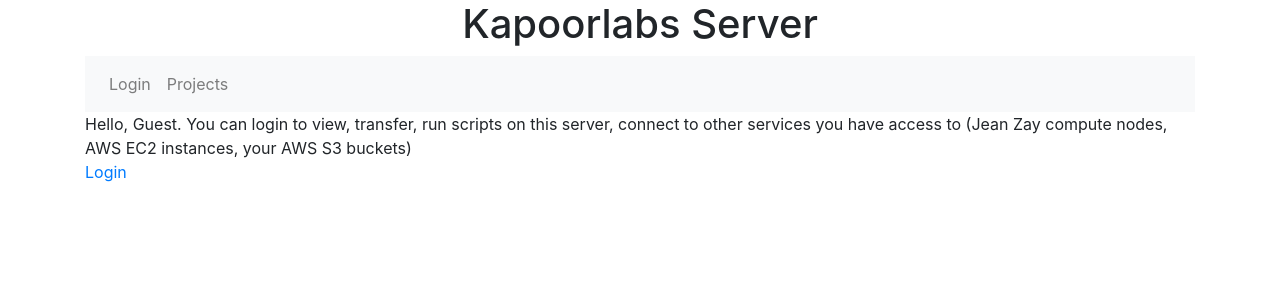
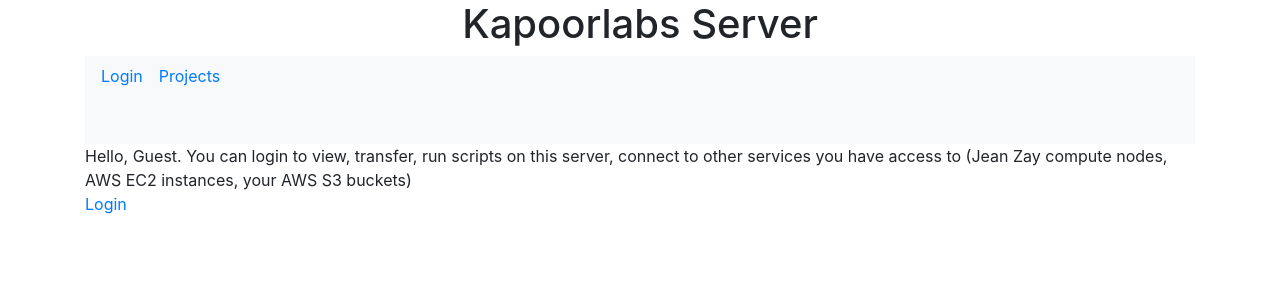
Before and after one commit to Kapoorlabs-paris/goodplacepython, a Django app: page / in a window 1280 px wide. Shown: the top 300 px of the page. Run offline with Django 3.2, Linux system fonts and the light colour scheme; some libraries are stand-ins or nearby versions.

Commit message:
add space

```diff
--- a/projects/templates/projects/base.html
+++ b/projects/templates/projects/base.html
@@ -25,8 +25,9 @@
       <div class="collapse navbar-collapse" id="navbarSupportedContent">
         <ul class="navbar-nav mr-auto">
           <li class="nav-item active">
-            <li> <a class="nav-link" href="{% url 'login' %}">Login</a></li>
-            <li> <a class="nav-link" href="{% url 'all_projects' %}">Projects</a></li>
+            <li> <a href="{% url 'login' %}">Login  </a></li>
+            <br> </br> &emsp;
+            <li> <a  href="{% url 'all_projects' %}">Projects  </a></li>
           </li>
         </ul>
       </div>
```
